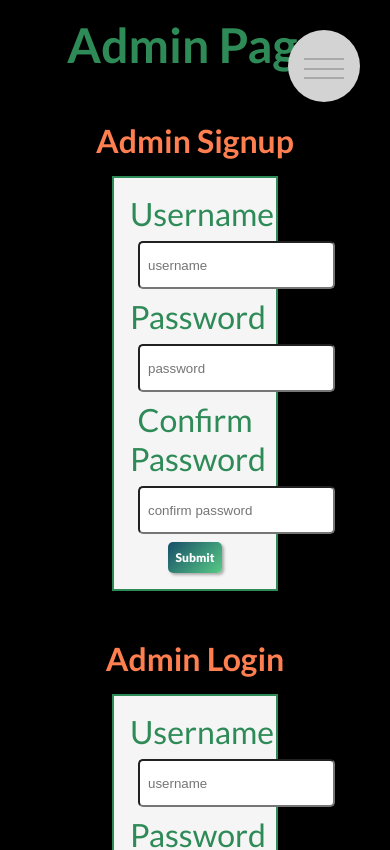
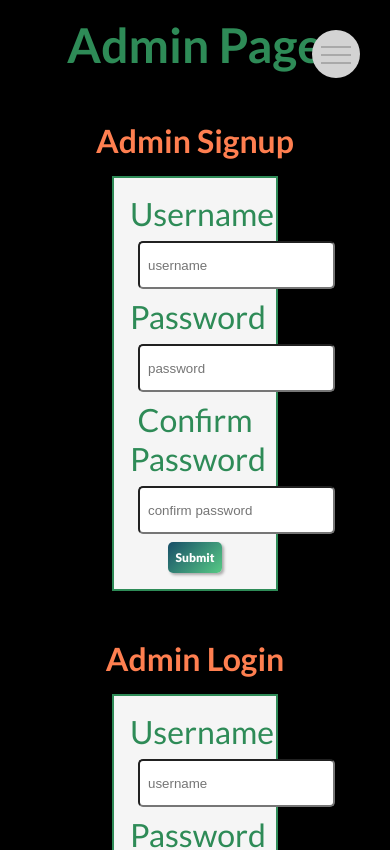
Before and after one commit to BillStephens2022/dftgh, a Next.js app: page /admin in a window 390 px wide. Shown: the top 850 px of the page. Built offline with nearby package versions, Linux system fonts and the light colour scheme; no server answers.

Commit message:
updated responsiveness of Navbar for smaller screens

```diff
--- a/components/buttons/button.js
+++ b/components/buttons/button.js
@@ -1,7 +1,7 @@
 import { Fragment } from "react";
 import classes from "./button.module.css";
 
-const Button = ({ text, onClick, type, backgroundColor = "", backgroundImage = "linear-gradient(135deg, #184e68 0%, #57ca85 100%)", color = "white", children, margin = "0" }) => {
+const Button = ({ text, onClick, type, backgroundColor = "", backgroundImage = "linear-gradient(135deg, #184e68 0%, #57ca85 100%)", color = "white", icon, children, margin = "0" }) => {
   const buttonStyle = {
     backgroundColor: backgroundColor ? backgroundColor : "none",
     backgroundImage: backgroundColor ? "none" : backgroundImage,
--- a/components/navbar.js
+++ b/components/navbar.js
@@ -4,6 +4,7 @@ import { signOut } from "next-auth/react";
 import { useRouter } from "next/router";
 import Image from "next/image";
 import Link from "next/link";
+import { GoSignOut } from "react-icons/go";
 import Button from "./buttons/button";
 import classes from "./navbar.module.css";
 
@@ -93,12 +94,13 @@ const Navbar = () => {
               </Link>
             </li>
             {session && (
-              <li className={`${classes.nav_item} ${classes.nav_link}`}>
+              <li className={classes.nav_logout_button}>
                 <Button
-                  text="Log Out"
+                  text="Log Off"
                   backgroundImage="linear-gradient(135deg, #F5515F 0%,#a1051d 100%)"
                   onClick={logoutHandler}
-                ></Button>
+
+                />
               </li>
             )}
           </ul>
--- a/components/navbar.module.css
+++ b/components/navbar.module.css
@@ -161,3 +161,52 @@
   top: 0;
   transform: rotate(-135deg);
 }
+
+.nav_logout_button {
+  margin-top: 2rem;
+}
+
+@media only screen and (max-width: 767px) {
+  .nav_button {
+    height: 3rem;
+    width: 3rem;
+  }
+
+  .nav_background {
+    height: 2.67rem;
+    width: 2.67rem;
+  }
+
+  .nav_icon {
+    margin-top: 1.5rem;
+  }
+
+  .nav_icon, .nav_icon::before, .nav_icon::after {
+    width: 1.875rem;
+  }
+
+  .nav_link:link, .nav_link:visited {
+    font-size: 1.5rem;
+    padding: 0.5rem 1rem;
+  }
+
+  .nav_item {
+    margin: 0.5rem;
+  }
+
+  .nav_icon::before {
+    top: -0.5rem;
+  }
+
+  .nav_icon::after {
+    top: 0.5rem;
+  }
+
+  .nav_button:hover .nav_icon::before {
+    top: -0.6rem;
+  }
+
+  .nav_button:hover .nav_icon::after {
+    top: 0.6rem;
+  }
+}
```
